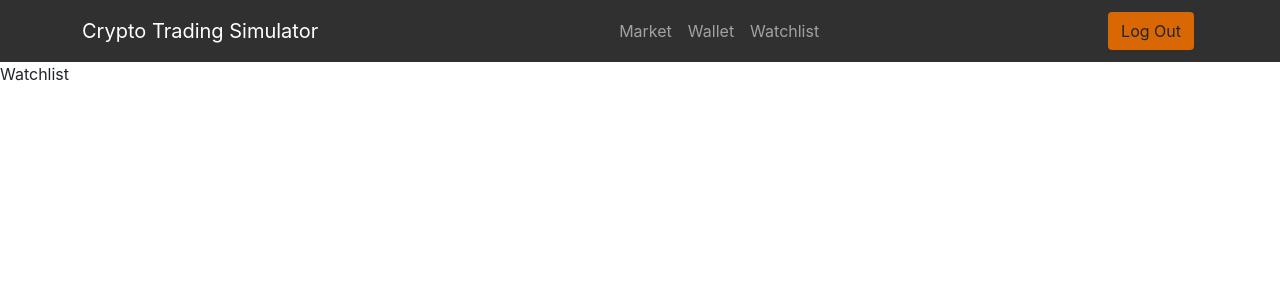
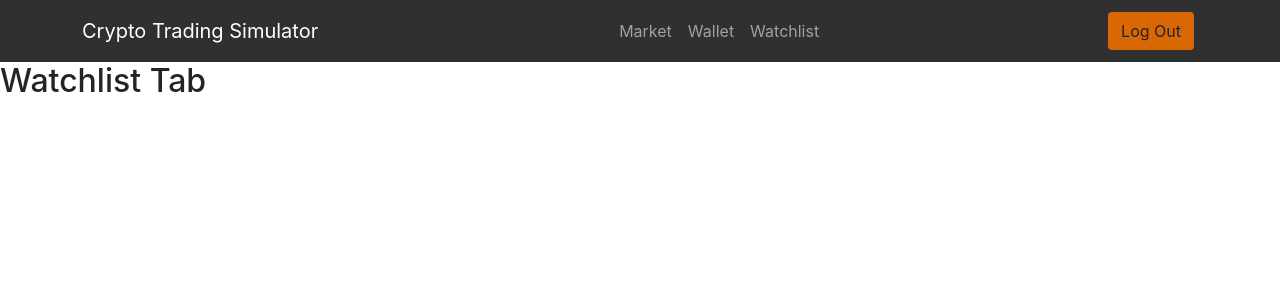
Before and after one commit to DSmathers/myCryptoGame, a React (Create React App) app in the folder front-end/: page /watchlist in a window 1280 px wide. Shown: the top 300 px of the page. Built offline with nearby package versions, Linux system fonts and the light colour scheme; no server answers; sample sign-in values are in the browser's storage.

Commit message:
got carried away... updates to routes, game context/ etc

```diff
--- a/front-end/src/App.tsx
+++ b/front-end/src/App.tsx
@@ -8,13 +8,12 @@ import PublicRoute from './Routes/PublicRoute';
 import MarketTab from './Views/Game/market/MarketTab';
 import Watchlist from './Views/Game/watchlist/Watchlist';
 import Wallet from './Views/Game/wallet/Wallet';
-import Header from './Components/Main_Header/Header';
+import Game from './Views/Game/Game';
 
 
 function App() {
   return (
       <Router>
-        <Header />
         <Routes>
           <Route path='/' element={<Main />} />
           <Route path='/login' element={
@@ -22,24 +21,16 @@ function App() {
               <Login />
             </PublicRoute>} />
           <Route path='/signup' element={
-            <PublicRoute>
-              <Signup />
-            </PublicRoute>} />
-            <Route path='/market' element={
-            <PrivateRoute>
-              <MarketTab />
-            </PrivateRoute>
-          } />
-          <Route path='/watchlist' element={
-            <PrivateRoute>
-              <Watchlist />
-            </PrivateRoute>
-          } />
-          <Route path='/wallet' element={
-            <PrivateRoute>
-              <Wallet />
-            </PrivateRoute>
-          } />
+              <PublicRoute>
+                <Signup />
+              </PublicRoute>} />
+
+
+          <Route element={<PrivateRoute><Game /></PrivateRoute>}>
+            <Route path='/market' element={<MarketTab />} />
+            <Route path='/wallet' element={<Wallet />} />
+            <Route path='/watchlist' element={<Watchlist />} />
+          </Route>
         </Routes>
       </Router>
   )
--- a/front-end/src/Components/Main_Header/navbar/AuthNavbar.tsx
+++ b/front-end/src/Components/Main_Header/navbar/AuthNavbar.tsx
@@ -1,9 +1,11 @@
 import React from 'react';
 import { Navbar, Container, Nav, Button, NavDropdown } from 'react-bootstrap'
+import { useNavigate } from 'react-router';
 import { useUserAuth } from '../../../Contexts/AuthContext';
 
 const AuthNavbar = () => {
     const { logOut } = useUserAuth();
+    const navigate = useNavigate();
     const handleLogout = (e:React.MouseEvent | React.KeyboardEvent) => {
         e.preventDefault();
         logOut();
@@ -15,9 +17,9 @@ const AuthNavbar = () => {
         <Navbar.Toggle aria-controls="responsive-navbar-nav" id="main_navbar_toggle" />
         <Navbar.Collapse id="responsive-navbar-nav">
             <Nav className="m-auto text-center" id="main_navbar_links">
-                <Nav.Link href="/market">Market</Nav.Link>
-                <Nav.Link href="/wallet">Wallet</Nav.Link>
-                <Nav.Link href="/watchlist">Watchlist</Nav.Link>
+                <Nav.Link onClick={()=>navigate('/market')}>Market</Nav.Link>
+                <Nav.Link onClick={()=>navigate('/wallet')}>Wallet</Nav.Link>
+                <Nav.Link onClick={()=>navigate('/watchlist')}>Watchlist</Nav.Link>
             </Nav>
             <NavDropdown.Divider style={{color: 'white'}} />
             <Nav className="m-1" id="header_nav_auth">
--- /dev/null
+++ b/front-end/src/Models/UserModel.ts
@@ -0,0 +1,19 @@
+export interface User {
+    uid: string,
+    wallet: {
+        usd: number,
+        btc?: number,
+        eth?: number,
+        algo?: number
+    },
+    watchlist?: [string],
+    transactions?: [{
+        date: Date,
+        summary: {
+            out_asset_name: string,
+            out_asset_total: number,
+            in_asset_name: string,
+            in_asset_total: number
+        }
+    }]
+};
--- /dev/null
+++ b/front-end/src/Views/Game/Game.tsx
@@ -0,0 +1,43 @@
+import axios from 'axios';
+import {useState, useLayoutEffect} from 'react'
+import { useOutletContext } from 'react-router';
+import { User } from '../../Models/UserModel';
+import { getUserToken } from '../../Services/Firebase/firebaseMethods';
+import GameLayout from './layout_components/full_screen/GameLayout';
+import GameLayoutMobile from './layout_components/mobile/GameLayoutMobile';
+
+const Game = () => {
+  const width = window.innerWidth;
+  const breakpoint = 500;
+
+
+  const [ userContext, setUserContext ] = useState<User | null>(null)
+  const [ loading, setLoading ] = useState<boolean>();
+
+  const getUserData = async () => {
+    let url = process.env.REACT_APP_GET_WATCHLIST
+    const token = await getUserToken();
+    if(!token){throw new Error('Authorization Failed')}
+    if(!url){throw new Error('Failed to fetch watchlist data')}
+    await axios.get(url, ({headers: {authorization: token}})).then((res) => {
+      setUserContext(res.data);
+    }).finally(() => {setLoading(false)})
+    }
+
+    useLayoutEffect(() => {
+      setLoading(true);
+      getUserData();
+    }, [])
+
+
+
+  return (
+    width < breakpoint?<GameLayoutMobile userContext={userContext} />:<GameLayout userContext={userContext} />
+  )
+}
+
+export default Game
+
+export function useUserContext() {
+  return useOutletContext<User>();
+}
--- /dev/null
+++ b/front-end/src/Views/Game/layout_components/full_screen/GameLayout.tsx
@@ -0,0 +1,20 @@
+import { Outlet } from 'react-router-dom'
+import Header from '../../../../Components/Main_Header/Header'
+
+export default function GameLayout ({userContext}:any) {
+
+  return (
+    <>
+      <Header />
+      <main>
+        <Outlet context={ userContext } />
+      </main>
+
+    </>
+  )
+}
+
+/*
+export function useUserContext() {
+  return useOutletContext<User>();
+} */
--- /dev/null
+++ b/front-end/src/Views/Game/layout_components/mobile/GameLayoutMobile.tsx
@@ -0,0 +1,17 @@
+import { Outlet } from 'react-router'
+import Header from '../../../../Components/Main_Header/Header'
+
+const GameLayoutMobile = ({userContext}:any) => {
+    console.log(typeof userContext)
+    //
+  return (
+    <div id="mobile_gv_wrapper">
+        <Header />
+        <main id="mobile_content_wrapper">
+          <Outlet context={userContext} />
+        </main>
+    </div>
+  )
+}
+
+export default GameLayoutMobile
--- a/front-end/src/Views/Game/market/components/TopTenTable.tsx
+++ b/front-end/src/Views/Game/market/components/TopTenTable.tsx
@@ -21,7 +21,7 @@ const TopTenTable = ({setSelectedCoin}:any) => {
             // URL Endpoint for relevant data /API/markets/get-top-ten
             let url: string | undefined = process.env.REACT_APP_TOP_TEN_ENDPOINT;
             if(!url){throw new Error("URL not defined.")}
-            axios
+            const unsub = axios
                 .get(url)
                 .then(res => {
                     setCoins(res.data)
--- a/front-end/src/Views/Game/wallet/Wallet.tsx
+++ b/front-end/src/Views/Game/wallet/Wallet.tsx
@@ -1,33 +1,15 @@
 import { useUserAuth } from "../../../Contexts/AuthContext";
-import { getUserToken } from "../../../Services/Firebase/firebaseMethods";
-import axios from "axios";
-import { useEffect, useState } from "react";
+import { useUserContext } from "../Game";
 
 const Wallet = () => {
+  const userData = useUserContext();
   const { User } = useUserAuth();
-  const [ assets, setAssets ] = useState<Test>();
-
-  interface Test {
-    usd?: number,
-  }
-
-  const test = async () => {
-    const token = await getUserToken()
-    if(!token){
-      throw new Error('Problem Recieving Token');
-    };
-    axios.get('http://192.168.0.4:8000/api/users/user/wallet', ({headers: {authorization: token}}))
-      .then((res) => {
-        setAssets(res.data.wallet);
-      });
-  };
-
-  useEffect(() => {test()}, [])
+  console.log(userData)
   return(
       <>
         <div>Wallet</div>
         <div>User: {User && User.email}</div>
-        <div>USD: ${assets && assets.usd?.toLocaleString()}</div>
+        <div>USD: {userData && userData.wallet.usd}</div>
       </>
   );
 };
--- a/front-end/src/Views/Game/watchlist/Watchlist.tsx
+++ b/front-end/src/Views/Game/watchlist/Watchlist.tsx
@@ -1,7 +1,13 @@
-import React from 'react';
+import { useUserContext } from '../Game'
 
 const Watchlist = () => {
-  return <div>Watchlist</div>;
-};
+  const userData = useUserContext();
+
+  return (
+    <>
+      <h2>Watchlist Tab</h2>
+    </>
+  )
+}
 
 export default Watchlist;
```
